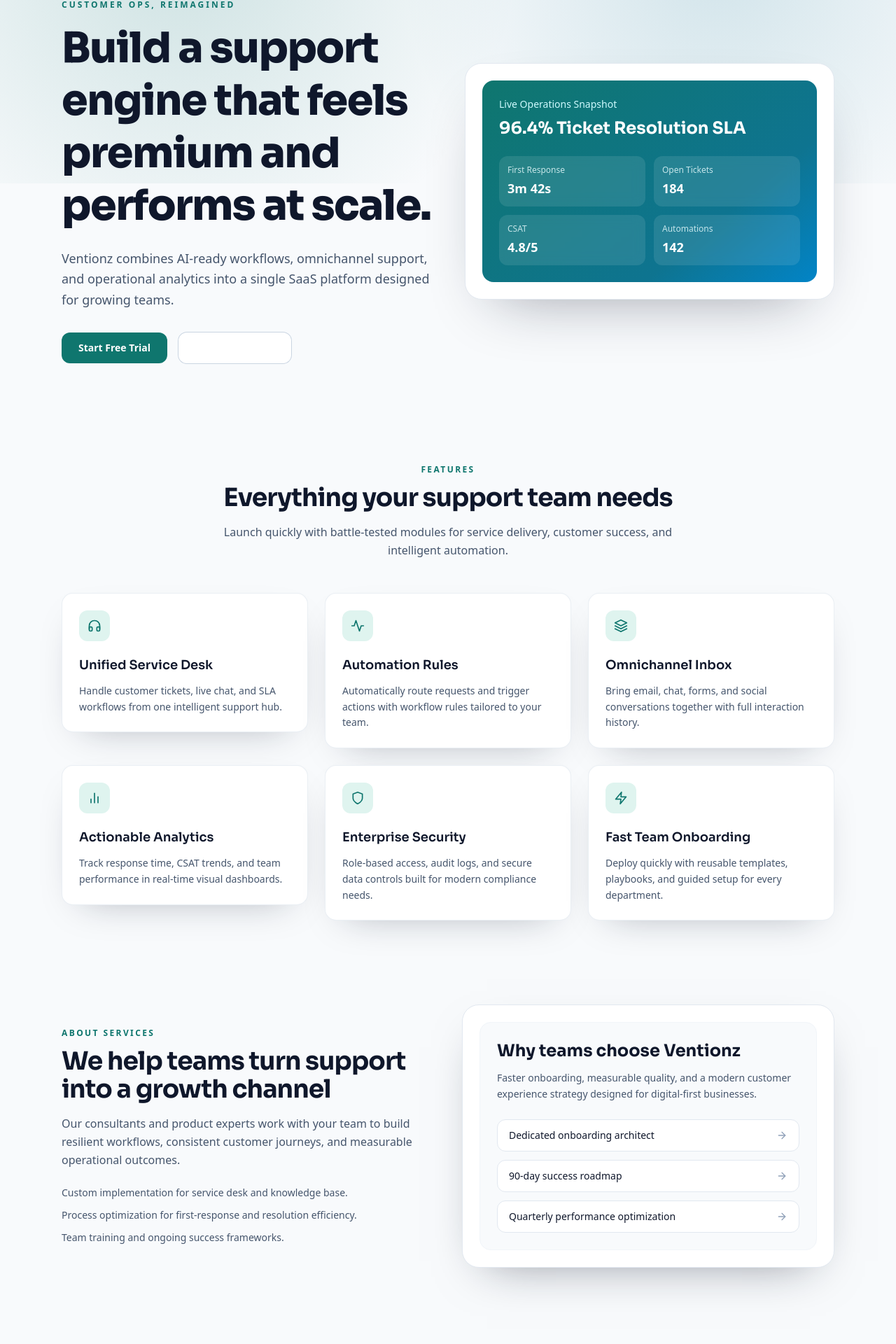
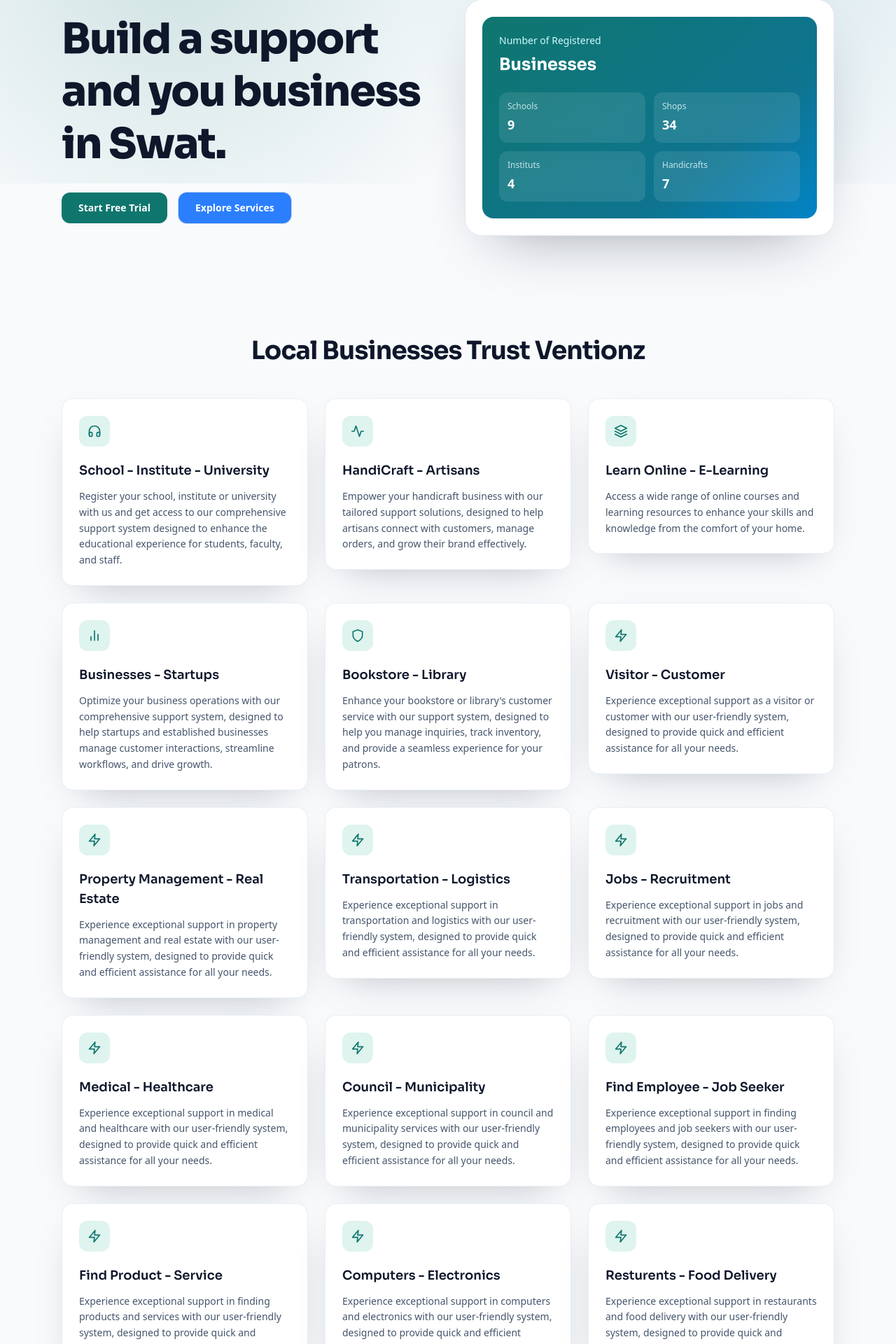
Before and after one commit to imt-eiaz/ventionzz, a Next.js app: page / in a window 1280 px wide. Shown: the part 158-2078 px from the top of the page at 70% size. Built offline with nearby package versions, Linux system fonts and the light colour scheme.

Commit message:
Customized 1

```diff
--- a/components/layout/Navbar.js
+++ b/components/layout/Navbar.js
@@ -5,7 +5,7 @@
 const menuItems = [
   { label: "Home", href: "/" },
   { label: "Services", href: "/services" },
-  { label: "Features", href: "/features" },
+  { label: "Businesses", href: "/features" },
   { label: "Contact", href: "/contact" },
 ];
 
--- a/data/features.js
+++ b/data/features.js
@@ -10,38 +10,100 @@
 export const features = [
   {
     icon: FiHeadphones,
-    title: "Unified Service Desk",
+    title: "School - Institute - University",
+    link: "ventionz.com",
     description:
-      "Handle customer tickets, live chat, and SLA workflows from one intelligent support hub.",
+      "Register your school, institute or university with us and get access to our comprehensive support system designed to enhance the educational experience for students, faculty, and staff.",
   },
   {
     icon: FiActivity,
-    title: "Automation Rules",
+    title: "HandiCraft - Artisans",
     description:
-      "Automatically route requests and trigger actions with workflow rules tailored to your team.",
+      "Empower your handicraft business with our tailored support solutions, designed to help artisans connect with customers, manage orders, and grow their brand effectively.",
   },
   {
     icon: FiLayers,
-    title: "Omnichannel Inbox",
+    title: "Learn Online - E-Learning",
     description:
-      "Bring email, chat, forms, and social conversations together with full interaction history.",
+      "Access a wide range of online courses and learning resources to enhance your skills and knowledge from the comfort of your home.",
   },
   {
     icon: FiBarChart2,
-    title: "Actionable Analytics",
+    title: "Businesses - Startups",
     description:
-      "Track response time, CSAT trends, and team performance in real-time visual dashboards.",
+      "Optimize your business operations with our comprehensive support system, designed to help startups and established businesses manage customer interactions, streamline workflows, and drive growth.",
   },
   {
     icon: FiShield,
-    title: "Enterprise Security",
+    title: "Bookstore - Library",
     description:
-      "Role-based access, audit logs, and secure data controls built for modern compliance needs.",
+      "Enhance your bookstore or library's customer service with our support system, designed to help you manage inquiries, track inventory, and provide a seamless experience for your patrons.",
   },
   {
     icon: FiZap,
-    title: "Fast Team Onboarding",
+    title: "Visitor - Customer",
     description:
-      "Deploy quickly with reusable templates, playbooks, and guided setup for every department.",
+      "Experience exceptional support as a visitor or customer with our user-friendly system, designed to provide quick and efficient assistance for all your needs.",
+  },
+  {
+    icon: FiZap,
+    title: "Property Management - Real Estate",
+    description:
+      "Experience exceptional support in property management and real estate with our user-friendly system, designed to provide quick and efficient assistance for all your needs.",
+  },
+  {
+    icon: FiZap,
+    title: "Transportation - Logistics",
+    description:
+      "Experience exceptional support in transportation and logistics with our user-friendly system, designed to provide quick and efficient assistance for all your needs.",
+  },
+  {
+    icon: FiZap,
+    title: "Jobs - Recruitment",
+    description:
+      "Experience exceptional support in jobs and recruitment with our user-friendly system, designed to provide quick and efficient assistance for all your needs.",
+  },
+  {
+    icon: FiZap,
+    title: "Medical - Healthcare",
+    description:
+      "Experience exceptional support in medical and healthcare with our user-friendly system, designed to provide quick and efficient assistance for all your needs.",
+  },
+  {
+    icon: FiZap,
+    title: "Council - Municipality",
+    description:
+      "Experience exceptional support in council and municipality services with our user-friendly system, designed to provide quick and efficient assistance for all your needs.",
+  },
+  {
+    icon: FiZap,
+    title: "Find Employee - Job Seeker",
+    description:
+      "Experience exceptional support in finding employees and job seekers with our user-friendly system, designed to provide quick and efficient assistance for all your needs.",
+  },
+  {
+    icon: FiZap,
+    title: "Find Product - Service",
+    description:
+      "Experience exceptional support in finding products and services with our user-friendly system, designed to provide quick and efficient assistance for all your needs.",
+  },
+  {
+    icon: FiZap,
+    title: "Computers - Electronics",
+    description:
+      "Experience exceptional support in computers and electronics with our user-friendly system, designed to provide quick and efficient assistance for all your needs.",
+  },
+  {
+    icon: FiZap,
+    title: "Resturents - Food Delivery",
+    description:
+      "Experience exceptional support in restaurants and food delivery with our user-friendly system, designed to provide quick and efficient assistance for all your needs.",
+  },
+  ,
+  {
+    icon: FiZap,
+    title: "Other Businesses",
+    description:
+      "Experience exceptional support in other businesses with our user-friendly system, designed to provide quick and efficient assistance for all your needs.",
   },
 ];
--- a/pages/index.js
+++ b/pages/index.js
@@ -32,22 +32,15 @@
               variants={fadeInUp}
               transition={{ duration: 0.55 }}
             >
-              <p className="mb-4 text-xs font-semibold uppercase tracking-[0.25em] text-(--brand)">
-                Customer Ops, Reimagined
-              </p>
               <h1 className="text-4xl font-extrabold leading-tight tracking-tight text-slate-900 md:text-6xl">
-                Build a support engine that feels premium and performs at scale.
+                Build a support and you business in Swat.
               </h1>
-              <p className="mt-6 max-w-xl text-lg leading-relaxed text-slate-600">
-                Ventionz combines AI-ready workflows, omnichannel support, and
-                operational analytics into a single SaaS platform designed for
-                growing teams.
-              </p>
+
               <div className="mt-8 flex flex-wrap gap-4">
                 <PrimaryButton href="/signup">Start Free Trial</PrimaryButton>
                 <PrimaryButton
                   href="/services"
-                  className="bg-white text-slate-900 ring-1 ring-slate-300 hover:bg-slate-100"
+                  className="bg-blue-500 text-slate-900 ring-1 ring-slate-300 hover:bg-blue-600"
                 >
                   Explore Services
                 </PrimaryButton>
@@ -62,18 +55,14 @@
               className="rounded-3xl border border-slate-200 bg-white p-6 shadow-[0_35px_90px_-45px_rgba(15,23,42,0.45)]"
             >
               <div className="rounded-2xl bg-[linear-gradient(140deg,#0f766e_0%,#0e7490_70%,#0284c7_100%)] p-6 text-white">
-                <p className="text-sm text-cyan-100">
-                  Live Operations Snapshot
-                </p>
-                <h3 className="mt-2 text-2xl font-bold">
-                  96.4% Ticket Resolution SLA
-                </h3>
+                <p className="text-sm text-cyan-100">Number of Registered</p>
+                <h3 className="mt-2 text-2xl font-bold">Businesses</h3>
                 <div className="mt-6 grid gap-3 sm:grid-cols-2">
                   {[
-                    ["First Response", "3m 42s"],
-                    ["Open Tickets", "184"],
-                    ["CSAT", "4.8/5"],
-                    ["Automations", "142"],
+                    ["Schools", "9"],
+                    ["Shops", "34"],
+                    ["Instituts", "4"],
+                    ["Handicrafts", "7"],
                   ].map(([label, value]) => (
                     <div
                       key={label}
@@ -89,14 +78,18 @@
           </section>
 
           <section className="mx-auto w-full max-w-6xl px-6 py-16">
-            <SectionHeading
-              centered
-              eyebrow="Features"
-              title="Everything your support team needs"
-              description="Launch quickly with battle-tested modules for service delivery, customer success, and intelligent automation."
-            />
+            <SectionHeading centered title="Local Businesses Trust Ventionz" />
             <div className="mt-12 grid gap-6 sm:grid-cols-2 lg:grid-cols-3">
-              {features.map((item, idx) => (
+              {features.map((item, idx) => {
+                const categoryLinks = {
+                  Schools: "https://ventionz.com/schools",
+                  Shops: "https://ventionz.com/shops",
+                  Instituts: "https://ventionz.com/instituts",
+                  Handicrafts: "https://ventionz.com/handicrafts",
+                };
+                const href = categoryLinks[item.title] || "https://ventionz.com";
+
+                return (
                   <motion.div
                     key={item.title}
                     initial={{ opacity: 0, y: 20 }}
@@ -104,56 +97,16 @@
                     viewport={{ once: true }}
                     transition={{ duration: 0.45, delay: idx * 0.06 }}
                   >
+                    <a
+                      href={href}
+                      target="_blank"
+                      rel="noopener noreferrer"
+                    >
                       <FeatureCard {...item} />
+                    </a>
                   </motion.div>
-              ))}
-            </div>
-          </section>
-
-          <section className="mx-auto grid w-full max-w-6xl gap-10 px-6 py-14 md:grid-cols-2 md:items-center">
-            <div>
-              <SectionHeading
-                eyebrow="About Services"
-                title="We help teams turn support into a growth channel"
-                description="Our consultants and product experts work with your team to build resilient workflows, consistent customer journeys, and measurable operational outcomes."
-              />
-              <ul className="mt-6 space-y-3 text-sm text-slate-600">
-                <li>
-                  Custom implementation for service desk and knowledge base.
-                </li>
-                <li>
-                  Process optimization for first-response and resolution
-                  efficiency.
-                </li>
-                <li>Team training and ongoing success frameworks.</li>
-              </ul>
-            </div>
-
-            <div className="rounded-3xl border border-slate-200 bg-white p-6 shadow-[0_25px_65px_-35px_rgba(15,23,42,0.5)]">
-              <div className="rounded-2xl border border-slate-100 bg-slate-50 p-6">
-                <h3 className="text-2xl font-bold text-slate-900">
-                  Why teams choose Ventionz
-                </h3>
-                <p className="mt-3 text-sm leading-relaxed text-slate-600">
-                  Faster onboarding, measurable quality, and a modern customer
-                  experience strategy designed for digital-first businesses.
-                </p>
-                <div className="mt-6 space-y-3">
-                  {[
-                    "Dedicated onboarding architect",
-                    "90-day success roadmap",
-                    "Quarterly performance optimization",
-                  ].map((item) => (
-                    <div
-                      key={item}
-                      className="flex items-center justify-between rounded-xl border border-slate-200 bg-white px-4 py-3 text-sm"
-                    >
-                      <span>{item}</span>
-                      <FiArrowRight size={16} className="text-slate-400" />
-                    </div>
-                  ))}
-                </div>
-              </div>
+                );
+              })}
             </div>
           </section>
 
@@ -174,7 +127,7 @@
               <div className="mt-6 md:mt-0">
                 <PrimaryButton
                   href="/contact"
-                  className="bg-white text-slate-900 hover:bg-slate-100"
+                  className="bg-blue-500 text-slate-900 hover:bg-blue-600"
                 >
                   Start Your Project
                 </PrimaryButton>
```
Lines whose indentation alone changed are shown as unchanged.
